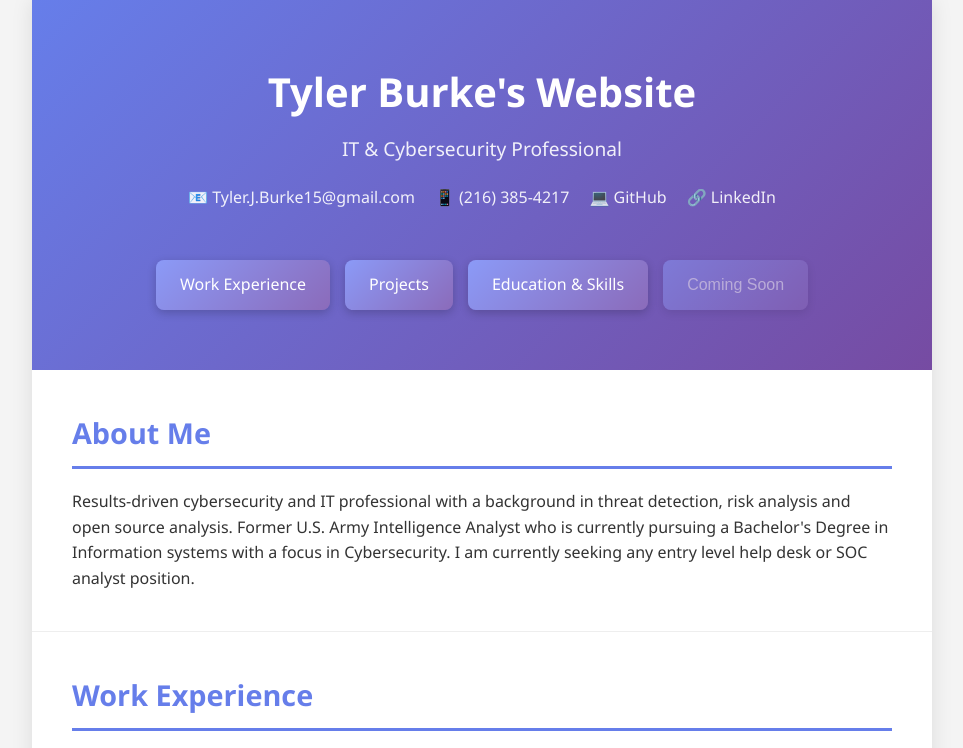
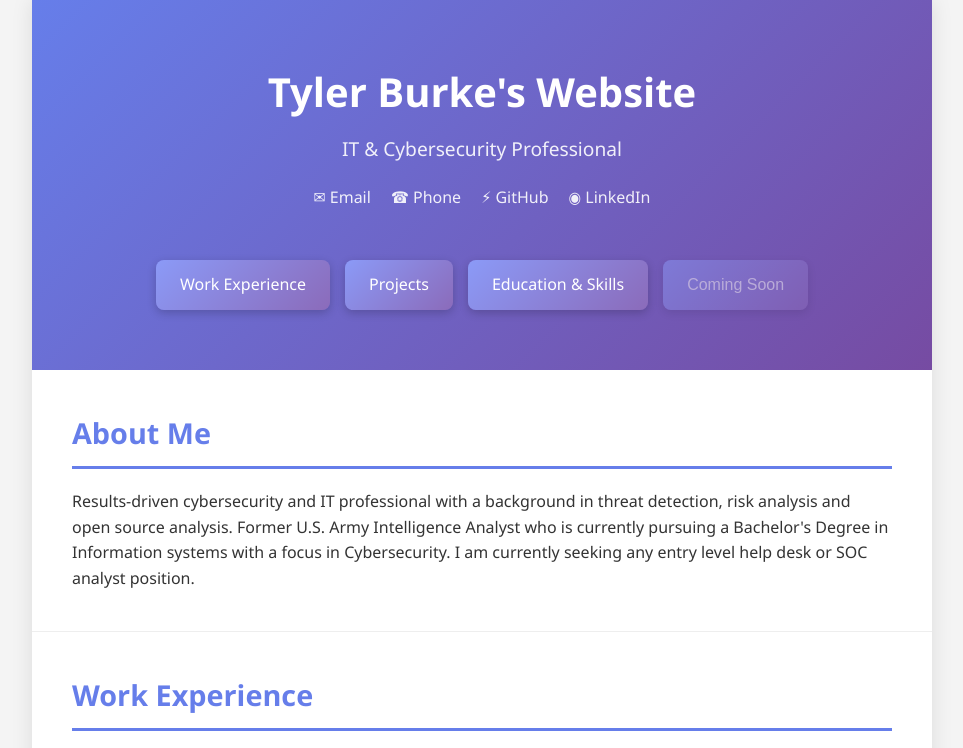
Before and after one commit to bugeyedtyler-star/Grapes, a plain HTML site: page index.html in a window 1280 px wide. Shown: the top 748 px of the page, without its empty margins (158-1121 px from the left). Drawn offline with Linux system fonts and the light colour scheme.

Commit message:
Refactor contact info links with icons and labels

```diff
--- a/index.html
+++ b/index.html
@@ -13,10 +13,22 @@
             <h1>Tyler Burke's Website</h1>
             <p>IT & Cybersecurity Professional</p>
             <div class="contact-info">
-                <a href="mailto:Tyler.J.Burke15@gmail.com">📧 Tyler.J.Burke15@gmail.com</a>
-                <a href="tel:+12163854217">📱 (216) 385-4217</a>
-                <a href="https://github.com/bugeyedtyler-star" target="_blank">💻 GitHub</a>
-                <a href="https://www.linkedin.com/in/tyler-burke-355b001b0/" target="_blank">🔗 LinkedIn</a>
+                <a href="mailto:Tyler.J.Burke15@gmail.com">
+                    <span class="icon">✉</span>
+                    <span class="label">Email</span>
+                </a>
+                <a href="tel:+12163854217">
+                    <span class="icon">☎</span>
+                    <span class="label">Phone</span>
+                </a>
+                <a href="https://github.com/bugeyedtyler-star" target="_blank">
+                    <span class="icon">⚡</span>
+                    <span class="label">GitHub</span>
+                </a>
+                <a href="https://www.linkedin.com/in/tyler-burke-355b001b0/" target="_blank">
+                    <span class="icon">◉</span>
+                    <span class="label">LinkedIn</span>
+                </a>
             </div>
 
             <!-- Navigation Buttons -->
```
